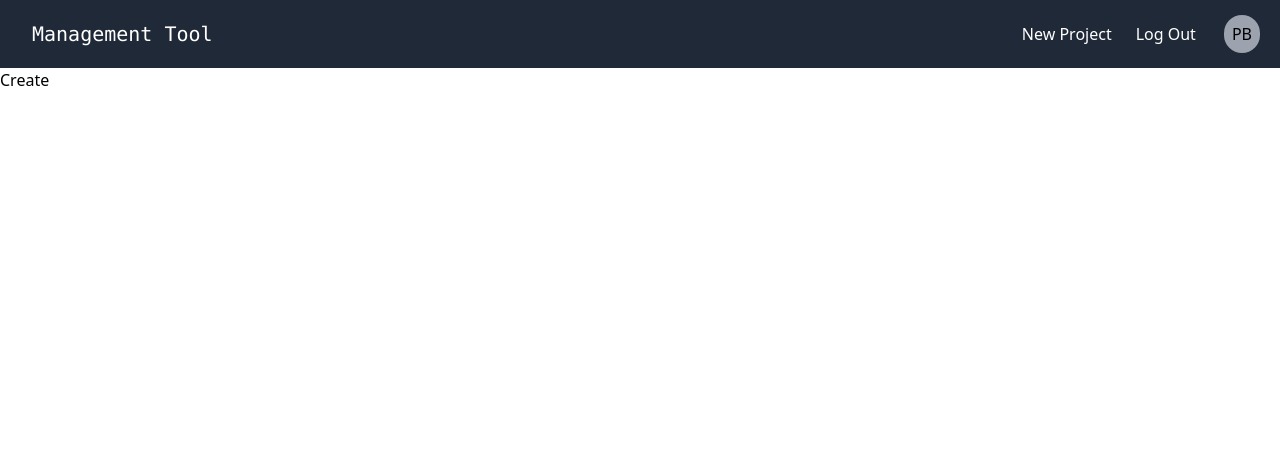
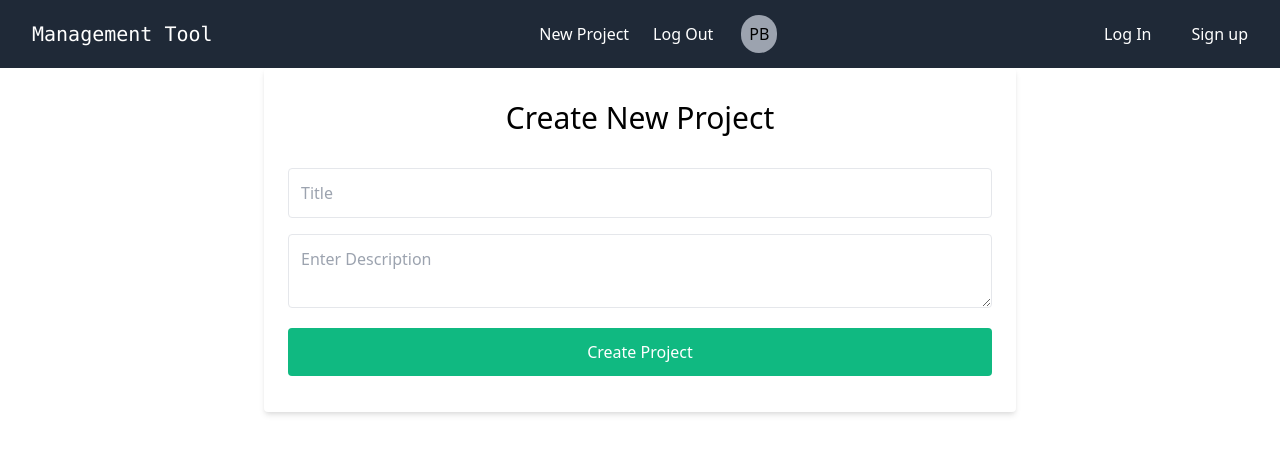
Before and after one commit to pellumbbaboci/management-tool-firebase, a React (Create React App) app: page /create in a window 1280 px wide. Shown: the top 454 px of the page. Built offline with nearby package versions, Linux system fonts and the light colour scheme.

Commit message:
added create project

```diff
--- a/src/components/auth/SignIn.tsx
+++ b/src/components/auth/SignIn.tsx
@@ -1,19 +1,29 @@
-import React from 'react';
+import React, { useState } from 'react';
+import { Link } from 'react-router-dom';
 
 function SignIn() {
+  const [password, setPassword] = useState('');
+  const [email, setEmail] = useState('');
+
+  const handleSignin = () => {
+    console.log(password, email);
+  };
   return (
     <div className='bg-gray-400 min-h-screen flex flex-col'>
       <div className='container max-w-sm mx-auto flex-1 flex flex-col items-center justify-center px-2'>
         <div className='bg-white px-6 py-8 rounded shadow-md text-black w-full'>
           <div className='mb-4'>
             <label className='block text-grey-darker text-sm font-bold mb-2'>
-              Username
+              Email
             </label>
             <input
               className='shadow appearance-none border rounded w-full py-2 px-3 text-grey-darker'
-              id='username'
+              id='email'
               type='text'
-              placeholder='Username'
+              placeholder='Email'
+              onChange={(e) => {
+                setEmail(e.target.value);
+              }}
             />
           </div>
           <div className='mb-6'>
@@ -25,16 +35,30 @@ function SignIn() {
               id='password'
               type='password'
               placeholder='******************'
+              onChange={(e) => {
+                setPassword(e.target.value);
+              }}
             />
           </div>
           <div className='flex items-center justify-between'>
             <button
-              className='bg-green-500 hover:bg-green-700 text-white font-bold py-2 px-4 rounded mx-auto'
+              className='bg-green-500 hover:bg-green-700 text-white font-bold py-2 px-4 rounded w-full'
               type='button'
+              onClick={handleSignin}
             >
               Sign In
             </button>
           </div>
+        </div>
+        <div className='text-grey-dark mt-6'>
+          Don't have an account?
+          <Link
+            className='no-underline border-b border-blue text-blue-200 font-semibold ml-3 text-lg'
+            to='/login'
+          >
+            Sign up
+          </Link>
+          .
         </div>
       </div>
     </div>
--- a/src/components/auth/SignUp.tsx
+++ b/src/components/auth/SignUp.tsx
@@ -1,7 +1,16 @@
-import React from 'react';
+import React, { useState } from 'react';
 import { Link } from 'react-router-dom';
 
 function SignUp() {
+  const [firstName, setFirstName] = useState('');
+  const [lastName, setLastName] = useState('');
+  const [password, setPassword] = useState('');
+  const [email, setEmail] = useState('');
+
+  const handleCreate = () => {
+    console.log(firstName, lastName, password, email);
+  };
+
   return (
     <div className='bg-gray-400 min-h-screen flex flex-col'>
       <div className='container max-w-sm mx-auto flex-1 flex flex-col items-center justify-center px-2'>
@@ -12,12 +21,18 @@ function SignUp() {
             className='block border border-grey-light w-full p-3 rounded mb-4'
             name='firstname'
             placeholder='First Name'
+            onChange={(e) => {
+              setFirstName(e.target.value);
+            }}
           />
           <input
             type='text'
             className='block border border-grey-light w-full p-3 rounded mb-4'
             name='lastname'
             placeholder='Last Name'
+            onChange={(e) => {
+              setLastName(e.target.value);
+            }}
           />
 
           <input
@@ -25,6 +40,9 @@ function SignUp() {
             className='block border border-grey-light w-full p-3 rounded mb-4'
             name='email'
             placeholder='Email'
+            onChange={(e) => {
+              setEmail(e.target.value);
+            }}
           />
 
           <input
@@ -32,11 +50,15 @@ function SignUp() {
             className='block border border-grey-light w-full p-3 rounded mb-4'
             name='password'
             placeholder='Password'
+            onChange={(e) => {
+              setPassword(e.target.value);
+            }}
           />
 
           <button
             type='submit'
             className='w-full text-center py-3 rounded bg-green-500 hover:bg-green-700 text-white hover:bg-green-dark focus:outline-none my-1'
+            onClick={handleCreate}
           >
             Create Account
           </button>
@@ -45,7 +67,7 @@ function SignUp() {
         <div className='text-grey-dark mt-6'>
           Already have an account?
           <Link
-            className='no-underline border-b border-blue text-blue-500 ml-3 text-lg'
+            className='no-underline border-b border-blue text-blue-200 font-semibold ml-3 text-lg'
             to='/login'
           >
             Log in
--- a/src/components/layout/Navbar.tsx
+++ b/src/components/layout/Navbar.tsx
@@ -14,7 +14,7 @@ function Navbar() {
           Management Tool{' '}
         </Link>
         <SignedInLinks />
-        {/* <SignedOutLinks /> */}
+        <SignedOutLinks />
       </div>
     </header>
   );
--- a/src/components/layout/SignedInLinks.tsx
+++ b/src/components/layout/SignedInLinks.tsx
@@ -4,7 +4,10 @@ import { NavLink } from 'react-router-dom';
 function SignedInLinks() {
   return (
     <div className='md:ml-auto'>
-      <NavLink to='/' className='text-white hover:bg-gray-500 p-3 rounded-md'>
+      <NavLink
+        to='/create'
+        className='text-white hover:bg-gray-500 p-3 rounded-md'
+      >
         New Project
       </NavLink>
       <NavLink to='/' className='text-white hover:bg-gray-500 p-3 rounded-md'>
--- a/src/components/layout/SignedOutLinks.tsx
+++ b/src/components/layout/SignedOutLinks.tsx
@@ -4,10 +4,10 @@ import { NavLink } from 'react-router-dom';
 export default function SignedOutLinks() {
   return (
     <div className='md:ml-auto'>
-      <NavLink to='/' className='text-white hover:bg-gray-500 p-3'>
+      <NavLink to='/signin' className='text-white hover:bg-gray-500 p-3'>
         Log In
       </NavLink>
-      <NavLink to='/' className='text-white ml-4 hover:bg-gray-500 p-3'>
+      <NavLink to='/signup' className='text-white ml-4 hover:bg-gray-500 p-3'>
         Sign up
       </NavLink>
     </div>
--- a/src/components/projects/ProjectCreate.tsx
+++ b/src/components/projects/ProjectCreate.tsx
@@ -1,9 +1,45 @@
-import React from 'react';
+import React, { useState } from 'react';
+import { Link } from 'react-router-dom';
 
 function ProjectCreate() {
+  const [title, setTitle] = useState('');
+  const [lastName, setLastName] = useState('');
+  const [password, setPassword] = useState('');
+  const [email, setEmail] = useState('');
+
+  const handleCreate = () => {
+    console.log(title, lastName, password, email);
+  };
   return (
-    <div>
-      <h1>Create</h1>
+    <div className='container max-w-screen-md mx-auto flex-1 flex flex-col items-center justify-center px-2'>
+      <div className='bg-white px-6 py-8 rounded shadow-md text-black w-full'>
+        <h1 className='mb-8 text-3xl text-center'>Create New Project</h1>
+        <input
+          type='text'
+          className='block border border-grey-light w-full p-3 rounded mb-4'
+          name='title'
+          placeholder='Title'
+          onChange={(e) => {
+            setTitle(e.target.value);
+          }}
+        />
+        <textarea
+          className='block border border-grey-light w-full p-3 rounded mb-4'
+          name='lastname'
+          placeholder='Enter Description'
+          onChange={(e) => {
+            setLastName(e.target.value);
+          }}
+        />
+
+        <button
+          type='submit'
+          className='w-full text-center py-3 rounded bg-green-500 hover:bg-green-700 text-white hover:bg-green-dark focus:outline-none my-1'
+          onClick={handleCreate}
+        >
+          Create Project
+        </button>
+      </div>
     </div>
   );
 }
```
